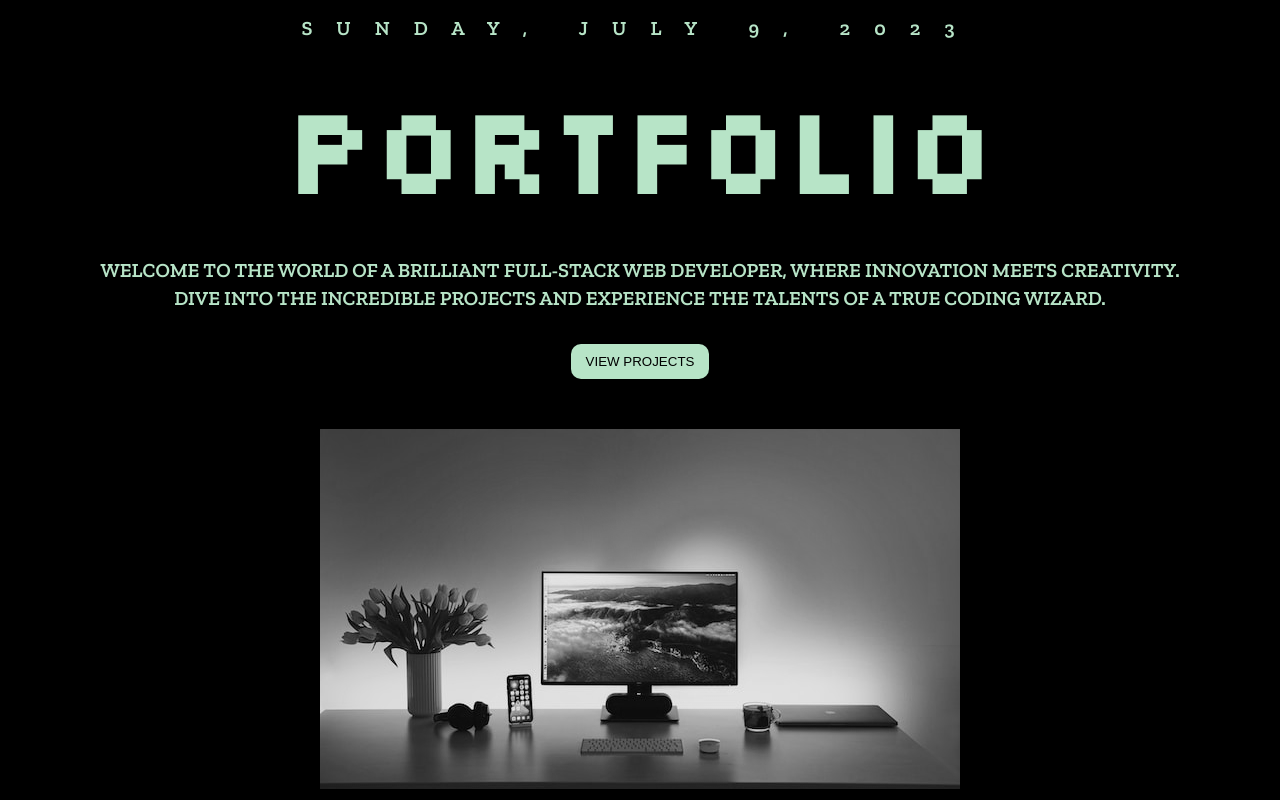
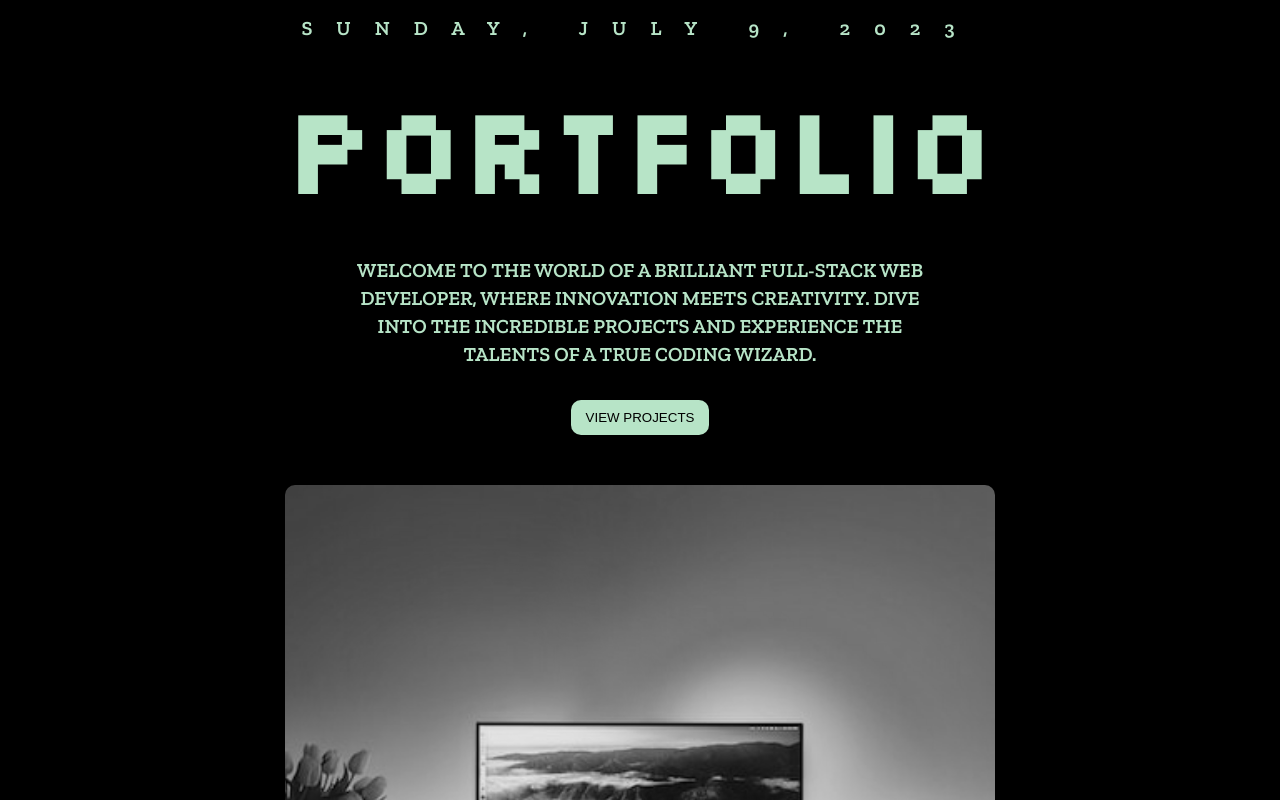
Before and after one commit to Albatraoz12/Portfolio, a React (Vite) app: page / in a window 1280 px wide. Shown: the top 800 px of the page. Built offline with nearby package versions, Linux system fonts and the light colour scheme.

Commit message:
make image responsive as design and att maxwidh on p

```diff
--- a/src/components/header/header.scss
+++ b/src/components/header/header.scss
@@ -18,7 +18,7 @@ header {
     font-size: 58px;
     font-family: 'Silkscreen', cursive;
     border-right: 5px solid;
-    width: 90%;
+    width: 95%;
     white-space: nowrap;
     overflow: hidden;
     animation: typing 2s steps(9), cursor 0.5s step-end infinite alternate;
@@ -30,6 +30,7 @@ header {
     line-height: 1.4em;
     padding-inline: 1rem;
     text-transform: uppercase;
+    max-width: 600px;
   }
 
   button {
@@ -42,9 +43,12 @@ header {
   }
 }
 figure img {
-  max-width: 90%;
   margin-bottom: 1rem;
   filter: grayscale(100%);
+  border-radius: 10px;
+  height: 300px;
+  width: 350px;
+  object-fit: cover;
 }
 
 @keyframes cursor {
@@ -76,7 +80,8 @@ figure img {
 
   figure {
     img {
-      max-width: 100%;
+      height: 600px;
+      width: 710px;
     }
   }
 }
```
